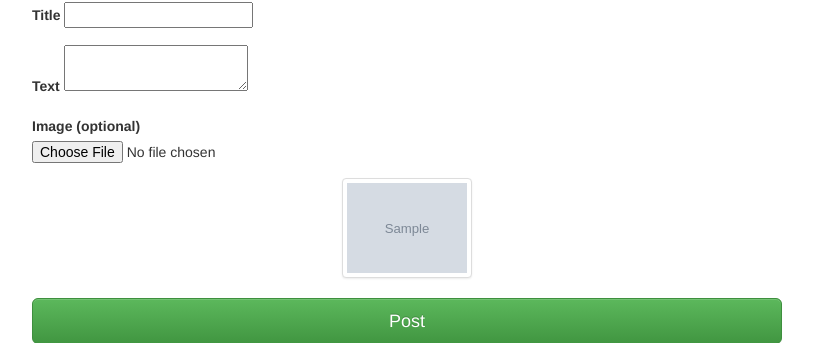
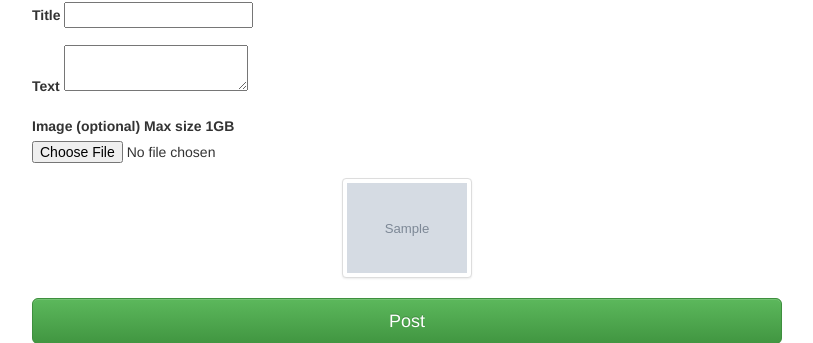
Before and after one commit to KimberleyLawrence/jigsblog, a Django app: template blog/templates/post.html in a window 1280 px wide. Shown: the part 314-657 px from the top of the page, without its empty margins (248-1061 px from the left). Run offline with Django 3.2, Linux system fonts and the light colour scheme; the template is opened without the code that fills it: most values are stand-ins (such as "Sample title", 1, 10 or a date in 2020); grey boxes marked "Sample" are stand-in pictures; form fields are guessed from the names that the template uses; some libraries are stand-ins or nearby versions; some web fonts are replaced.

Commit message:
adding in file limit size

```diff
--- a/blog/templates/post.html
+++ b/blog/templates/post.html
@@ -37,7 +37,7 @@
       </div>
 
       <div class="form-group">
-      <label>{{ form.image.label }} (optional) </label>
+      <label>{{ form.image.label }} (optional) Max size 1GB </label>
       {{ form.image }}
       </div>
 
```
